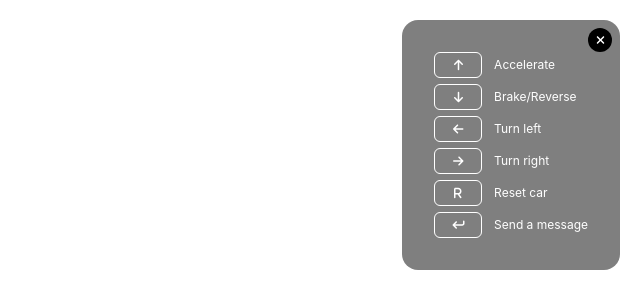
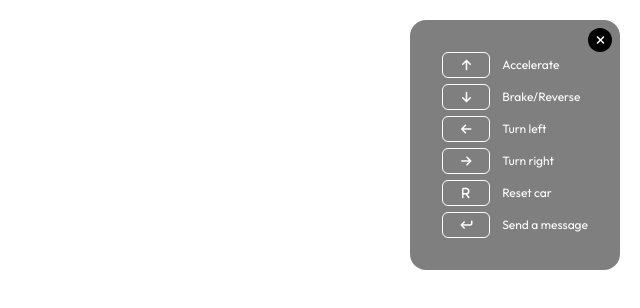
Before and after one commit to pickle-zheng/zheng.works, a Next.js app: page / in a window 1280 px wide. Shown: the top 308 px of the page, without its empty margins (640-1280 px from the left). Built offline with nearby package versions, Linux system fonts and the light colour scheme; no server answers.

Commit message:
font update

```diff
--- a/styles/globals.css
+++ b/styles/globals.css
@@ -1,9 +1,10 @@
+@import url("https://fonts.googleapis.com/css2?family=Outfit:wght@100;200;300;400;500;600;700;800;900&display=swap");
+
 html,
 body {
   padding: 0;
   margin: 0;
-  font-family: -apple-system, BlinkMacSystemFont, Segoe UI, Roboto, Oxygen,
-    Ubuntu, Cantarell, Fira Sans, Droid Sans, Helvetica Neue, sans-serif;
+  font-family: "Outfit", sans-serif;
   height: 100vh;
   width: 100vw;
   overflow: hidden;
```
